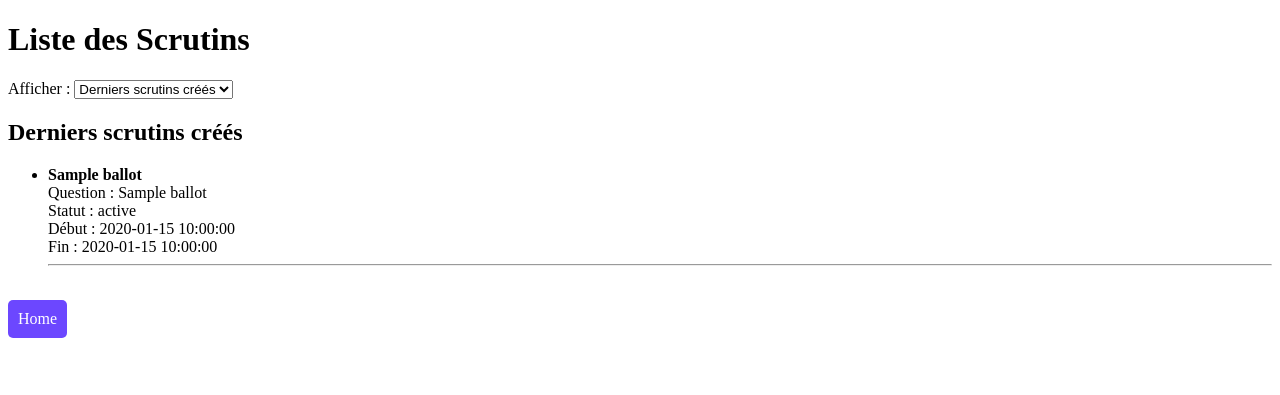
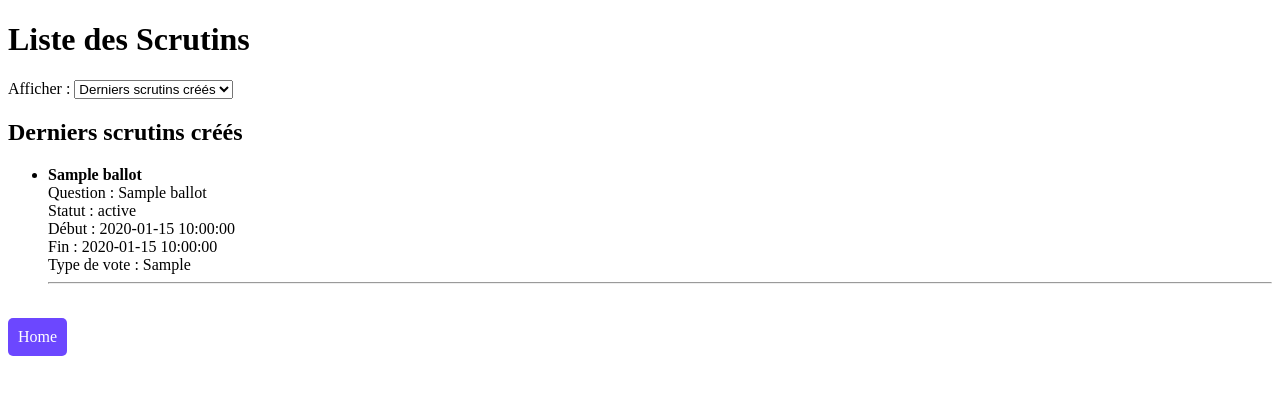
Before and after one commit to fouuuadi/PyVote, a Flask app: page /ballot/view_ballots in a window 1280 px wide. Shown: the top 395 px of the page. Run offline with Flask 3, Linux system fonts and the light colour scheme; a database or web service that is not in the repository returns one stand-in record (values such as "Sample title").

Commit message:
fix: ajout type vote marche

```diff
--- a/templates/view_ballots.html
+++ b/templates/view_ballots.html
@@ -27,7 +27,8 @@
             Question : {{ ballot.poll_question }}<br>
             Statut : {{ ballot.status }}<br>
             Début : {{ ballot.start_date }}<br>
-            Fin : {{ ballot.end_date }}
+            Fin : {{ ballot.end_date }}<br>
+            Type de vote : {{ ballot.type_vote }}
         </li>
         <hr>
         {% endfor %}
```
